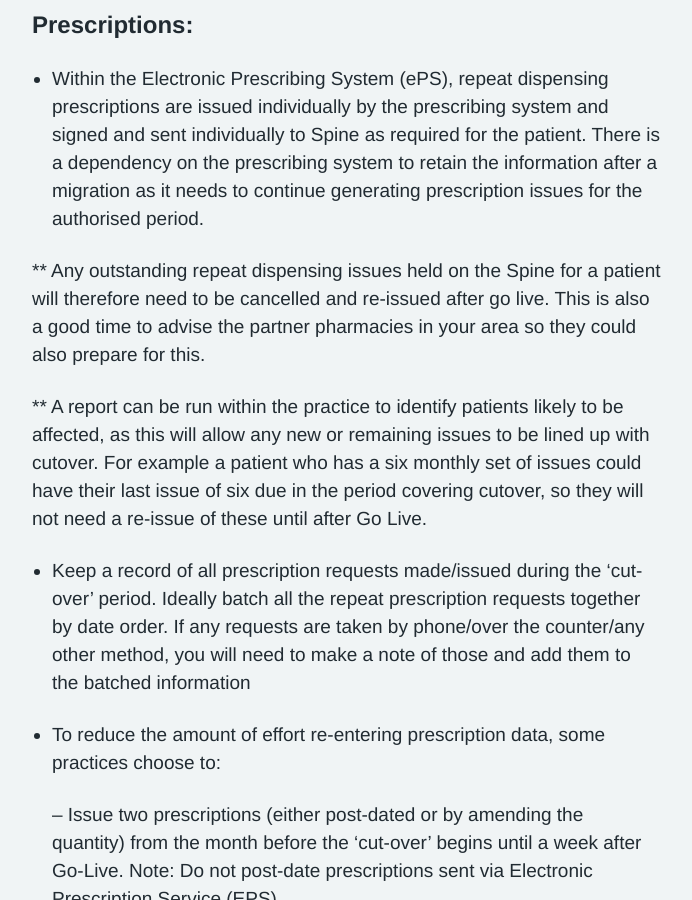
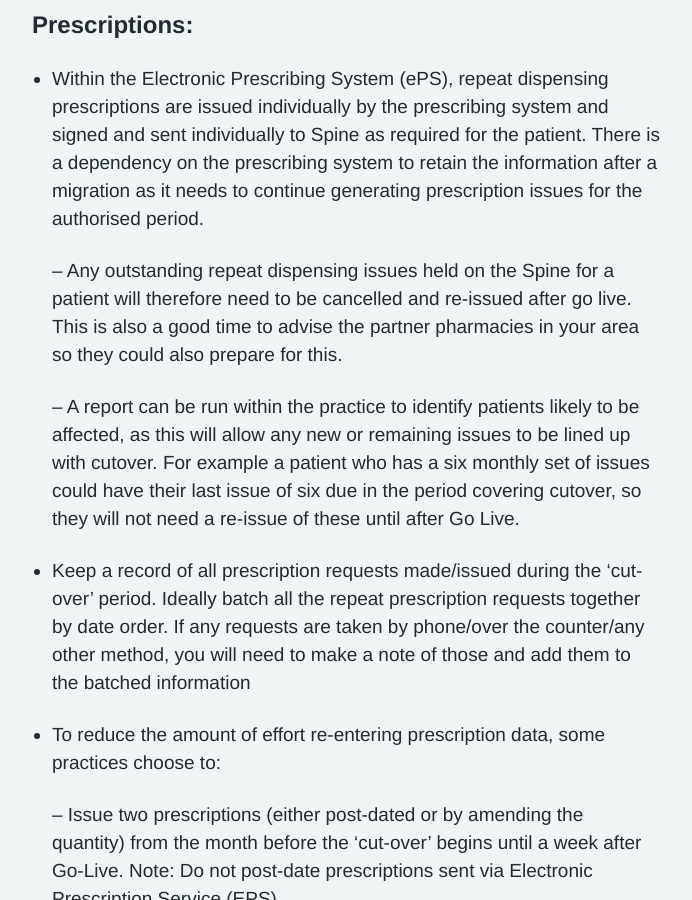
Before and after one commit to nhsconnect/prm-practice-migration, a Jekyll site: the page built from guide/05-planning-for-cut-over.md, in a window 1280 px wide and 900 px high, scrolled down 3207 px. Shown: the whole window, without its empty margins (128-820 px from the left). Built offline with Jekyll 4.4.1, drawn with Linux system fonts in a browser that asks for light colours; some web fonts are replaced.

Commit message:
[PT] styling update on bullets

```diff
--- a/guide/05-planning-for-cut-over.md
+++ b/guide/05-planning-for-cut-over.md
@@ -95,9 +95,9 @@ The objective is to decide what processes to follow during cut-over to ensure th
 
 * Within the Electronic Prescribing System (ePS), repeat dispensing prescriptions are issued individually by the prescribing system and signed and sent individually to Spine as required for the patient. There is a dependency on the prescribing system to retain the information after a migration as it needs to continue generating prescription issues for the authorised period.
 
-** Any outstanding repeat dispensing issues held on the Spine for a patient will therefore need to be cancelled and re-issued after go live. This is also a good time to advise the partner pharmacies in your area so they could also prepare for this.
+  -- Any outstanding repeat dispensing issues held on the Spine for a patient will therefore need to be cancelled and re-issued after go live. This is also a good time to advise the partner pharmacies in your area so they could also prepare for this.
 
-** A report can be run within the practice to identify patients likely to be affected, as this will allow any new or remaining issues to be lined up with cutover. For example a patient who has a six monthly set of issues could have their last issue of six due in the period covering cutover, so they will not need a re-issue of these until after Go Live.
+  -- A report can be run within the practice to identify patients likely to be affected, as this will allow any new or remaining issues to be lined up with cutover. For example a patient who has a six monthly set of issues could have their last issue of six due in the period covering cutover, so they will not need a re-issue of these until after Go Live.
 
 * Keep a record of all prescription requests made/issued during the ‘cut-over’ period. Ideally batch all the repeat prescription requests together by date order. If any requests are taken by phone/over the counter/any other method, you will need to make a note of those and add them to the batched information
 
```
